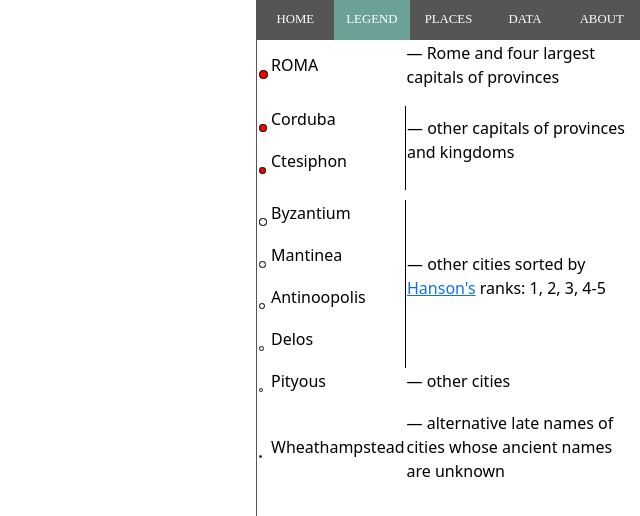
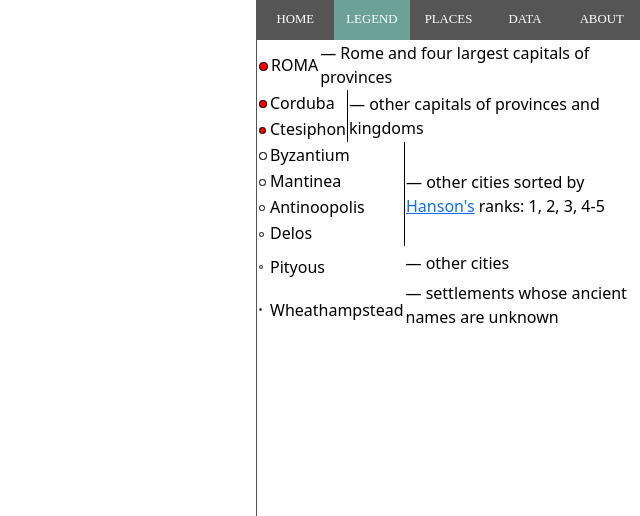
Before and after one commit to Diasito/urbesetorbis, a plain HTML site: page index.html in a window 1280 px wide. Both pictures are taken after a click on the button "LEGEND". Shown: the top 516 px of the page, without its empty margins (640-1280 px from the left). Drawn offline with nearby package versions, Linux system fonts and the light colour scheme; a script that the page names is missing; a web font is replaced by a local one.

Commit message:
Update index.html

```diff
--- a/index.html
+++ b/index.html
@@ -81,14 +81,14 @@ h2 {
 	text-align: center;
 	font-family: CapitalisTypOasis, serif;
 	font-size: 1.5vw;
-	margin: 0;
+	margin: 0 0 1.5vh 0;
 }
 
 h3 {
 	display: block;
 	text-align: center;
 	font-family: CapitalisTypOasis, serif;
-	font-size: 1vw;
+	font-size: 0.7vw;
 	margin: 0 0 3vh 0;
 }
 
@@ -115,10 +115,10 @@ h3 {
 
 		<div id="home" class="tabcontent">
 			<div class="tabhome">
-				<p><h1>URBES & ORBIS</h1></p>
+				<h1>URBES & ORBIS</h1>
 				<p><img class="imghadrian" src="./icons/hadrian200.png" width="195" height="200" alt="Hadrian on a coin"></p>
-				<p><h2>THE ROMAN EMPIRE<br>UNDER EMPEROR HADRIAN</h2></p>
-				<p><h3>CROSS-REFERENCES TO THE MAIN CATALOGUES OF ROMAN SETTLEMENTS</h3></p>
+				<h2>THE ROMAN EMPIRE<br>UNDER EMPEROR HADRIAN</h2>
+				<h3>CROSS-REFERENCES TO CATALOGUES OF ROMAN SETTLEMENTS</h3>
 				<p class="anons">This is a map of the Roman Empire at the end of 883 from the foundation of the City (AD 130), as Emperor Hadrian himself could have drawn it, if he had modern cartographic tools and a little extra time, in addition to mourning his favorite Antinous.</p>
 				<p class="anons">There are <strong>7891</strong> settlements represented here both within the borders of the Empire and beyond. All objects on the map generally correspond to two unsurpassed catalogs of ancient geography — <a href="https://web.archive.org/web/20100530180105/http://www.unc.edu/awmc/batlas.html" target="_blank">The Barrington Atlas</a> and <a href="https://pleiades.stoa.org/" target="_blank">Pleiades project</a>.</p>
 				<p class="anons"><strong>Click on any of the cities to get more detailed information about it.</strong> The search button is located at the top left, near the zoom slider.</p>
@@ -129,141 +129,49 @@ h3 {
 		<div id="legend" class="tabcontent">
 <table class="tablelegend">
 	<tr class="trlegend">
-					<td class="tdlegend">
-						<div class="imglegend">
-							<img src="./icons/rank1.png" width="11" height="11" alt="rank1">
-						</div>
-					</td>
-					<td class="tdlegend">
-						<div class="rank1">
-							<p>ROMA</p>
-						</div>
-					</td>
-					<td class="tdlegend">
-						<div class="legend">
-							<p>— Rome and four largest capitals of provinces</p>
-						</div>
-					</td>
+		<td class="tdlegend1"><img src="./icons/rank1.png" width="11" height="11" alt="rank1"></td>
+		<td class="tdlegend2"><span class="rank1">ROMA</span></td>
+		<td class="tdlegend3"><span class="legend">— Rome and four largest capitals of provinces</span></td>
+	</tr>
+</table>
+<table class="tablelegend">
+	<tr class="trlegend">
+		<td class="tdlegend1"><img src="./icons/rank2.png" width="10" height="10" alt="rank2"></td>
+		<td class="tdlegend2"><span class="rank2">Corduba</span></td>
+		<td class="tdlegend" rowspan="2" style="border-left: 1px solid black;"><span class="legend">— other capitals of provinces and kingdoms</span></td>
 	</tr>
 	<tr class="trlegend">
-					<td class="tdlegend">
-						<div class="imglegend">
-							<img src="./icons/rank2.png" width="10" height="10" alt="rank2">
-						</div>
-					</td>
-					<td class="tdlegend">
-						<div class="rank2">
-							<p>Corduba</p>
-						</div>
-					</td>
-					<td class="tdlegend" rowspan="2" style="border-left: 1px solid black;">
-						<div class="legend">
-							<p>— other capitals of provinces and kingdoms</p>
-						</div>
-					</td>
+		<td class="tdlegend1"><img src="./icons/rank4.png" width="9" height="9" alt="rank4"></td>
+		<td class="tdlegend2"><span class="rank4">Ctesiphon</span></td>
+	</tr>
+</table>
+<table class="tablelegend">
+	<tr class="trlegend">
+		<td class="tdlegend1"><img src="./icons/rank3.png" width="10" height="10" alt="rank3"></td>
+		<td class="tdlegend2"><span class="rank3">Byzantium</span></td>
+		<td class="tdlegend" rowspan="4" style="border-left: 1px solid black"><span class="legend">— other cities sorted by <a href="http://oxrep.classics.ox.ac.uk/databases/cities/" target="_blank">Hanson's</a> ranks: 1, 2, 3, 4-5</span></td>
 	</tr>
 	<tr class="trlegend">
-					<td class="tdlegend">
-						<div class="imglegend">
-							<img src="./icons/rank4.png" width="9" height="9" alt="rank4">
-						</div>
-					</td>
-					<td class="tdlegend">
-						<div class="rank4">
-							<p>Ctesiphon<p>
-						</div>
-					</td>
-				</tr>
-				<tr style="height:10px"><td></td>
+		<td class="tdlegend1"><img src="./icons/rank5.png" width="9" height="9" alt="rank5"></td>
+		<td class="tdlegend2"><span class="rank5">Mantinea</span></td>
 	</tr>
 	<tr class="trlegend">
-					<td class="tdlegend">
-						<div class="imglegend">
-							<img src="./icons/rank3.png" width="10" height="10" alt="rank3">
-						</div>
-					</td>
-					<td class="tdlegend">
-						<div class="rank3">
-							<p>Byzantium<p>
-						</div>
-					</td>
-					<td class="tdlegend" rowspan="4" style="border-left: 1px solid black;">
-						<div class="legend">
-							<p>— other cities sorted by <a href="http://oxrep.classics.ox.ac.uk/databases/cities/" target="_blank">Hanson's</a> ranks: 1, 2, 3, 4-5</p>
-						</div>
-					</td>
+		<td class="tdlegend1"><img src="./icons/rank6.png" width="8" height="8" alt="rank6"></td>
+		<td class="tdlegend2"><span class="rank6">Antinoopolis</span></td>
 	</tr>
 	<tr class="trlegend">
-					<td class="tdlegend">
-						<div class="imglegend">
-							<img src="./icons/rank5.png" width="9" height="9" alt="rank5">
-						</div>
-					</td>
-					<td class="tdlegend">
-						<div class="rank5">
-							<p>Mantinea<p>
-						</div>
-					</td>
+		<td class="tdlegend1"><img src="./icons/rank7.png" width="7" height="7" alt="rank7"></td>
+		<td class="tdlegend2"><span class="rank7">Delos</span></td>
 	</tr>
 	<tr class="trlegend">
-					<td class="tdlegend">
-						<div class="imglegend">
-							<img src="./icons/rank6.png" width="8" height="8" alt="rank6">
-						</div>
-					</td>
-					<td class="tdlegend">
-						<div class="rank6">
-							<p>Antinoopolis<p>
-						</div>
-					</td>
+		<td class="tdlegend1" style="padding-top: 0.7vh;"><img src="./icons/rank8.png" width="6" height="6" alt="rank8"></td>
+		<td class="tdlegend2" style="padding-top: 1.2vh;"><span class="rank8">Pityous</span></td>
+		<td class="tdlegend"><span class="legend">— other cities</span></td>
 	</tr>
 	<tr class="trlegend">
-					<td class="tdlegend">
-						<div class="imglegend">
-							<img src="./icons/rank7.png" width="7" height="7" alt="rank7">
-						</div>
-					</td>
-					<td class="tdlegend">
-						<div class="rank7">
-							<p>Delos<p>
-						</div>
-					</td>
-				</tr>
-				<tr class="trlegend">
-					<td class="tdlegend">
-						<div class="imglegend">
-							<img src="./icons/rank8.png" width="6" height="6" alt="rank8">
-						</div>
-					</td>
-					<td class="tdlegend">
-						<div class="rank8">
-							<p>Pityous<p>
-						</div>
-					</td>
-					<td class="tdlegend">
-						<div class="legend">
-							<p>— other cities</p>
-						</div>
-					</td>
-				</tr>
-				<tr class="trlegend">
-					<td class="tdlegend">
-						<div class="imglegend">
-							<img src="./icons/rank9.png" width="5" height="5" alt="rank9">
-						</div>
-					</td>
-					<td class="tdlegend">
-						<div class="rank9">
-							<p>Wheathampstead<p>
-						</div>
-					</td>
-					<td class="tdlegend">
-						<div class="legend">
-							<p>— alternative late names of cities whose ancient names are unknown</p>
-						</div>
-					</td>
-				</tr>
-				<tr style="height:10px"><td></td>
+		<td class="tdlegend1" style="padding-top: 0.7vh;"><img src="./icons/rank9.png" width="5" height="5" alt="rank9"></td>
+		<td class="tdlegend2" style="padding-top: 1.2vh;"><span class="rank9">Wheathampstead</span></td>
+		<td class="tdlegend"><span class="legend">— settlements whose ancient names are unknown</span></td>
 	</tr>
 </table>
 		</div>
@@ -398,7 +306,8 @@ h3 {
 				<p class="anons">The whole project is made on OpenLayers v8, in the form of several layers from geojson files. The map base, including coastline, inland water and provincial outlines, is taken from <a href="http://awmc.unc.edu/awmc/map_data/" target="_blank">Ancient World Mapping Center</a>. Numerous polygon errors have been fixed. Several provincial boundaries are aligned with certain geographic features. All settlements are linked to <a href="https://pleiades.stoa.org/" target="_blank">Pleiades catalog</a> and, with rare exceptions, to <a href="https://web.archive.org/web/20100530180105/http://www.unc.edu/awmc/batlas.html" target="_blank">The Barrington Atlas</a> and <a href="http://imperium.ahlfeldt.se/" target="_blank">Digital Atlas of Roman Empire</a>.</p>
 				<p class="anons" style="color: red"><strong>If in some way someone's copyright has been violated or incorrectly attributed, please consider it an unintentional mistake and contact me.</strong></p>
 				<p class="anons">This non-profit project does not pretend to be scientific and was made for fun, and yet I tried to be accurate. I will gladly accept criticism and advice both on the content and on the program code. Please send your comments and suggestions to <a href="mailto:admin@urbesetorbis.com">me</a>.</p>
-				<p class="anons" style="text-align: end">Ver. 1.0. © 2023 Diasito. BSD-2-Clause.</p>
+				<p class="anons" style="text-align: end">Ver. 1.0. © 2023 Diasito.</p>
+				<p class="anons" style="text-align: end">Code, data and maps licensed under the <a href="/license.txt">2-Clause BSD License</a>.</p>
 			</div>
 		</div>
 
```
Lines whose indentation alone changed are shown as unchanged.
